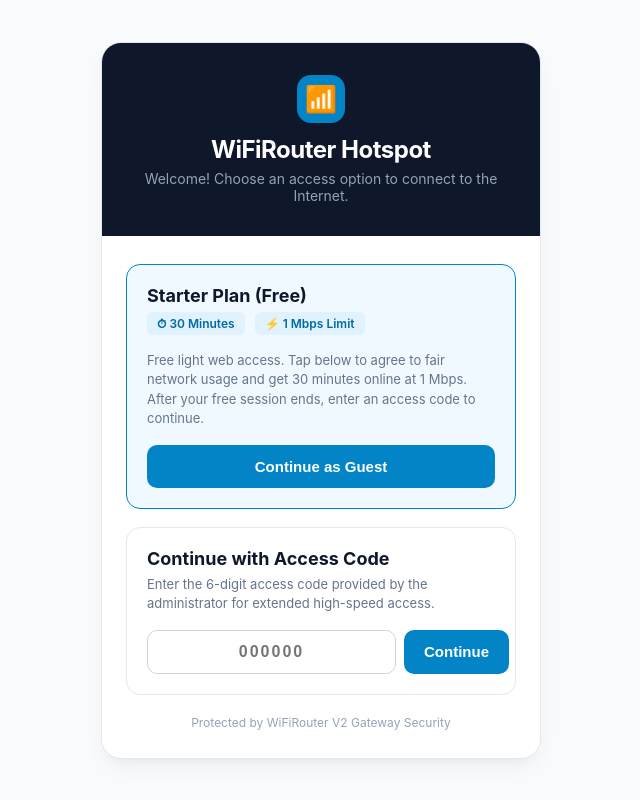
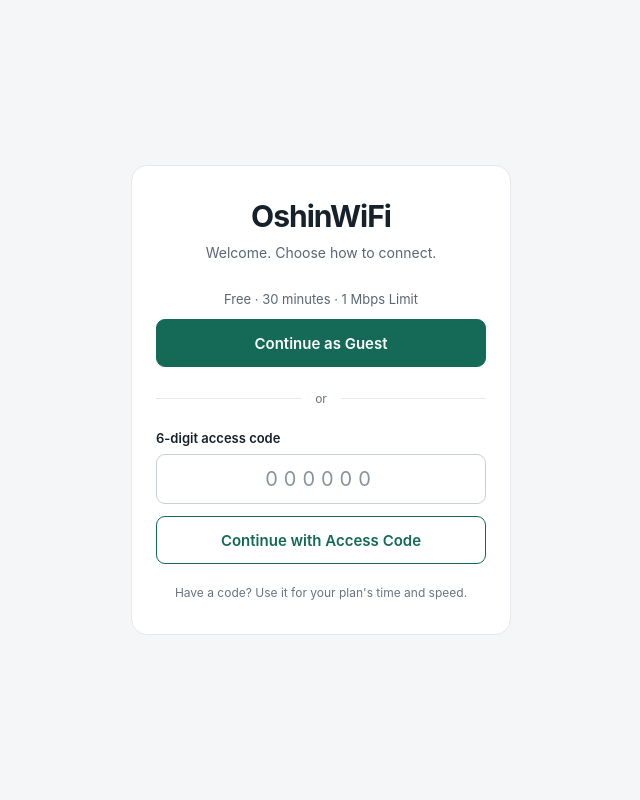
Before and after one commit to dangolrohit/OpenWifi, a Python web app: template captive-portal/templates/index.html in a window 1280 px wide. Shown: the whole page, without its empty margins (319-959 px from the left). Run offline with Jinja, Linux system fonts and the light colour scheme; the template is opened without the code that fills it, so the values that code supplies are empty.

Commit message:
Simplify guest portal with OshinWiFi branding

```diff
--- a/captive-portal/templates/index.html
+++ b/captive-portal/templates/index.html
@@ -3,80 +3,61 @@
 <head>
     <meta charset="utf-8">
     <meta name="viewport" content="width=device-width,initial-scale=1">
-    <title>WiFiRouter · Guest Hotspot</title>
+    <meta name="theme-color" content="#ffffff">
+    <title>OshinWiFi</title>
     <style>
-        :root {
-            font-family: -apple-system, BlinkMacSystemFont, "Segoe UI", Roboto, Helvetica, Arial, sans-serif;
-            color: #0f172a;
-            background: #f8fafc;
-        }
-        * { box-sizing: border-box; margin: 0; padding: 0; }
-        body { min-height: 100vh; display: flex; flex-direction: column; align-items: center; justify-content: center; padding: 16px; }
-        .container { width: 100%; max-width: 440px; background: white; border-radius: 20px; box-shadow: 0 10px 25px -5px rgba(0,0,0,0.06), 0 8px 10px -6px rgba(0,0,0,0.03); overflow: hidden; border: 1px solid #e2e8f0; }
-        .header { background: #0f172a; color: white; padding: 32px 24px; text-align: center; }
-        .logo { display: inline-flex; align-items: center; justify-content: center; width: 48px; height: 48px; background: #0284c7; border-radius: 14px; font-size: 26px; margin-bottom: 12px; }
-        .header h1 { font-size: 24px; font-weight: 700; letter-spacing: -0.5px; }
-        .header p { color: #94a3b8; font-size: 14px; margin-top: 6px; }
-        .content { padding: 28px 24px; }
-        .card { border: 1.5px solid #e2e8f0; border-radius: 14px; padding: 20px; margin-bottom: 18px; transition: all .2s; }
-        .card.highlight { border-color: #0284c7; background: #f0f9ff; }
-        .card h2 { font-size: 18px; font-weight: 700; margin-bottom: 6px; color: #0f172a; }
-        .card p { font-size: 13px; color: #64748b; line-height: 1.5; margin-bottom: 16px; }
-        .plan-meta { display: flex; gap: 10px; margin-bottom: 16px; }
-        .meta-pill { background: #e2e8f0; padding: 4px 10px; border-radius: 6px; font-size: 12px; font-weight: 600; color: #334155; }
-        .card.highlight .meta-pill { background: #e0f2fe; color: #0369a1; }
-        button { width: 100%; padding: 13px; border: 0; border-radius: 10px; background: #0284c7; color: white; font-size: 15px; font-weight: 650; cursor: pointer; transition: background .15s; }
-        button:hover { background: #0369a1; }
-        button:disabled { opacity: 0.6; cursor: wait; }
-        .input-group { display: flex; gap: 8px; margin-top: 10px; }
-        input { flex: 1; padding: 12px 14px; border: 1.5px solid #cbd5e1; border-radius: 10px; font-size: 16px; font-weight: 600; letter-spacing: 2px; text-align: center; }
-        input:focus { outline: none; border-color: #0284c7; }
-        .status { padding: 12px; border-radius: 8px; font-size: 13px; margin-top: 16px; display: none; }
-        .status.error { background: #fef2f2; color: #b91c1c; display: block; }
-        .status.success { background: #f0fdf4; color: #15803d; display: block; }
-        .timer { font-size: 36px; font-weight: 800; color: #0284c7; margin: 12px 0; }
-        .connected-box { text-align: center; padding: 24px 0; }
-        .footer { text-align: center; font-size: 12px; color: #94a3b8; margin-top: 20px; }
+        :root { font-family: -apple-system, BlinkMacSystemFont, "Segoe UI", Arial, sans-serif; color: #17212b; background: #f4f6f8; }
+        * { box-sizing: border-box; }
+        body { margin: 0; min-height: 100vh; min-height: 100svh; display: flex; align-items: center; justify-content: center; padding: 24px 16px; }
+        .container { width: 100%; max-width: 380px; padding: 32px 24px; background: #fff; border: 1px solid #e5e9ee; border-radius: 16px; }
+        .header { text-align: center; margin-bottom: 28px; }
+        h1 { margin: 0; font-size: 30px; letter-spacing: -1px; font-weight: 750; }
+        .header p, .muted { color: #596674; font-size: 14px; line-height: 1.5; }
+        .header p { margin: 8px 0 0; }
+        .free-details { margin: 0 0 12px; text-align: center; color: #596674; font-size: 13px; }
+        button { width: 100%; min-height: 48px; padding: 12px 16px; border: 1px solid #146a57; border-radius: 9px; background: #146a57; color: #fff; font: inherit; font-size: 15px; font-weight: 600; cursor: pointer; }
+        button:hover { background: #105744; }
+        button:disabled { opacity: .6; cursor: wait; }
+        button:focus-visible, input:focus-visible { outline: 3px solid #83cbbb; outline-offset: 3px; }
+        .secondary { background: #fff; color: #146a57; }
+        .secondary:hover { background: #f0f7f4; }
+        .divider { display: flex; align-items: center; gap: 14px; color: #697581; font-size: 12px; margin: 24px 0; }
+        .divider::before, .divider::after { content: ""; height: 1px; background: #e5e9ee; flex: 1; }
+        label { display: block; margin-bottom: 8px; font-size: 13px; font-weight: 600; }
+        input { display: block; width: 100%; min-width: 0; min-height: 48px; padding: 12px; margin-bottom: 12px; border: 1px solid #c9d1d8; border-radius: 9px; background: #fff; font: inherit; font-size: 20px; letter-spacing: 6px; text-align: center; }
+        input::placeholder { color: #89939d; }
+        .footer { margin: 20px 0 0; text-align: center; font-size: 12px; line-height: 1.5; color: #697581; }
+        .status { display: none; margin-bottom: 18px; padding: 12px; border-radius: 8px; font-size: 13px; line-height: 1.5; overflow-wrap: anywhere; }
+        .status.error { display: block; background: #fff1f0; color: #a12922; }
+        .status.success { display: block; background: #ecf8f1; color: #146a57; }
+        .connected-box { text-align: center; }
+        .connected-box h2 { margin: 0 0 8px; font-size: 20px; }
+        .timer { margin: 16px 0 4px; font-size: 40px; font-weight: 700; font-variant-numeric: tabular-nums; letter-spacing: -1px; color: #146a57; }
+        .session-details { margin-top: 20px; font-size: 13px; color: #596674; overflow-wrap: anywhere; }
+        [hidden] { display: none !important; }
     </style>
 </head>
 <body>
-    <div class="container">
-        <div class="header">
-            <div class="logo">📶</div>
-            <h1>WiFiRouter Hotspot</h1>
-            <p>Welcome! Choose an access option to connect to the Internet.</p>
+    <main class="container">
+        <header class="header">
+            <h1>OshinWiFi</h1>
+            <p>Welcome. Choose how to connect.</p>
+        </header>
+        <div id="portal-content">
+            <div id="status-box" class="status" role="status" aria-live="polite"></div>
+            <section id="starter-card" aria-label="Free guest access">
+                <p class="free-details">Free · 30 minutes · 1 Mbps Limit</p>
+                <button id="starter-btn" type="button">Continue as Guest</button>
+                <div class="divider" aria-hidden="true">or</div>
+            </section>
+            <form id="voucher-form">
+                <label for="voucher-code">6-digit access code</label>
+                <input type="text" id="voucher-code" maxlength="6" minlength="6" inputmode="numeric" pattern="[0-9]{6}" placeholder="000000" autocomplete="off" required>
+                <button type="submit" id="voucher-btn" class="secondary">Continue with Access Code</button>
+            </form>
+            <p class="footer">Have a code? Use it for your plan's time and speed.</p>
         </div>
-        <div class="content" id="portal-content">
-            <div id="status-box" class="status"></div>
-
-            <!-- Starter Plan Card -->
-            <div class="card highlight" id="starter-card">
-                <h2>Starter Plan (Free)</h2>
-                <div class="plan-meta">
-                    <span class="meta-pill">⏱ 30 Minutes</span>
-                    <span class="meta-pill">⚡ 1 Mbps Limit</span>
-                </div>
-                <p>Free light web access. Tap below to agree to fair network usage and get 30 minutes online at 1 Mbps. After your free session ends, enter an access code to continue.</p>
-                <button id="starter-btn">Continue as Guest</button>
-            </div>
-
-            <!-- Access Voucher Card -->
-            <div class="card" id="voucher-card">
-                <h2>Continue with Access Code</h2>
-                <p>Enter the 6-digit access code provided by the administrator for extended high-speed access.</p>
-                <form id="voucher-form">
-                    <div class="input-group">
-                        <input type="text" id="voucher-code" maxlength="6" minlength="6" inputmode="numeric" pattern="[0-9]{6}" placeholder="000000" autocomplete="off" required>
-                        <button type="submit" id="voucher-btn" style="width: auto; padding: 0 20px;">Continue</button>
-                    </div>
-                </form>
-            </div>
-
-            <div class="footer">
-                Protected by WiFiRouter V2 Gateway Security
-            </div>
-        </div>
-    </div>
+    </main>
 
     <script>
         const statusBox = document.getElementById('status-box');
@@ -111,15 +92,14 @@
 
             content.innerHTML = `
                 <div class="connected-box">
-                    <div style="font-size: 52px; margin-bottom: 12px;">✅</div>
-                    <h2 style="font-size: 22px; font-weight: 700; margin-bottom: 6px;">You Are Online!</h2>
-                    <p style="color: #64748b; font-size: 14px;">Your Internet session is active and monitored under fair usage.</p>
-                    <div class="timer" id="time-left">--:--</div>
-                    <div style="font-size: 13px; color: #64748b; margin-top: 8px;">
-                        Plan: <b>${session.plan_id.toUpperCase()}</b> · Limit: <b>${session.speed_limit_mbps ? session.speed_limit_mbps + ' Mbps' : 'Standard'}</b>
-                    </div>
+                    <h2>Access enabled</h2>
+                    <div class="timer" id="time-left" role="timer" aria-label="Time remaining">--:--</div>
+                    <p class="muted">Time remaining</p>
+                    <p class="session-details" id="session-details"></p>
                 </div>
             `;
+            document.getElementById('session-details').textContent =
+                `${session.plan_id === 'starter' ? 'Guest' : session.plan_id} · ${session.speed_limit_mbps ? session.speed_limit_mbps + ' Mbps' : 'Standard speed'}`;
 
             function updateTimer() {
                 const now = Date.now();
```
